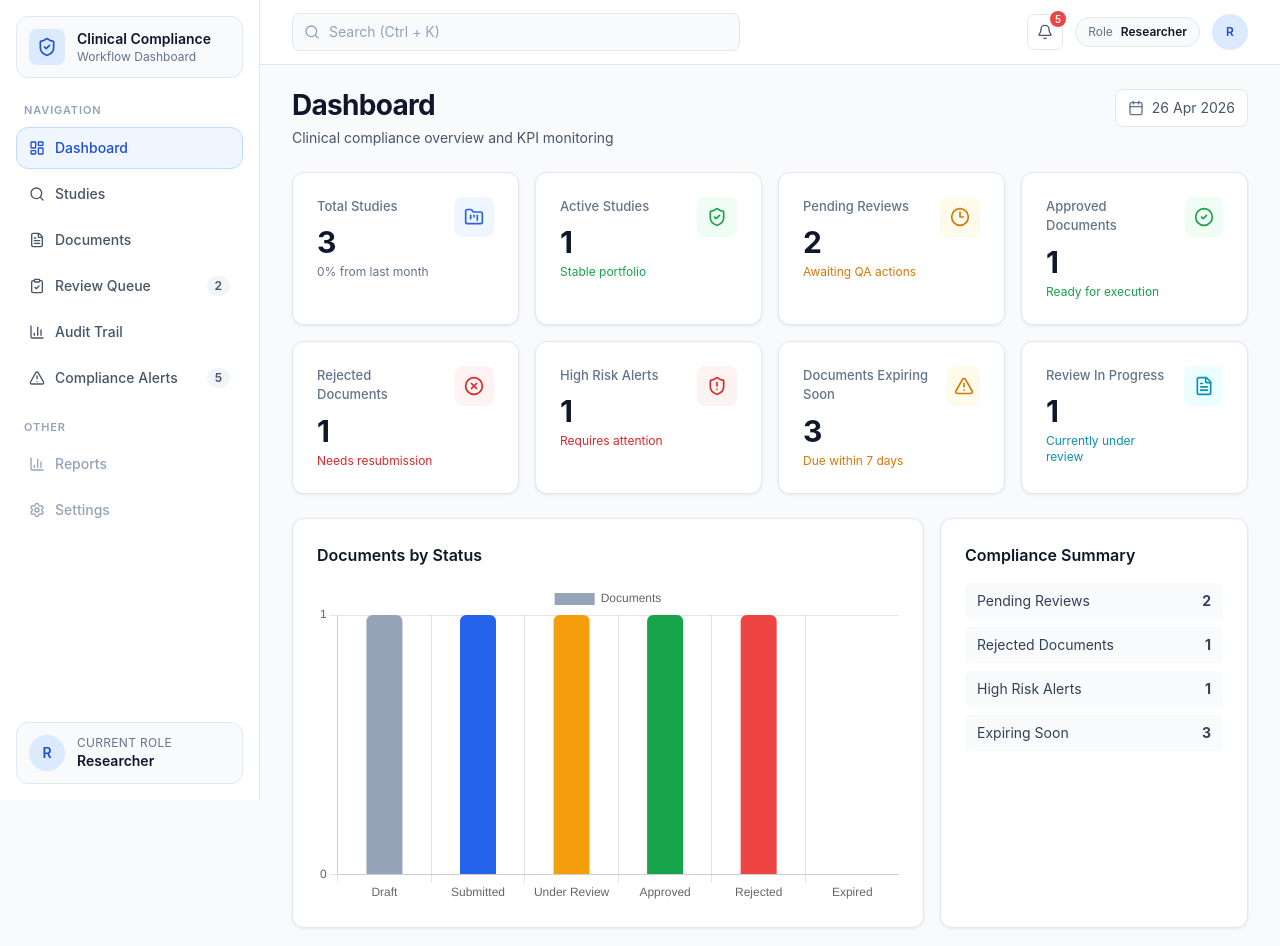
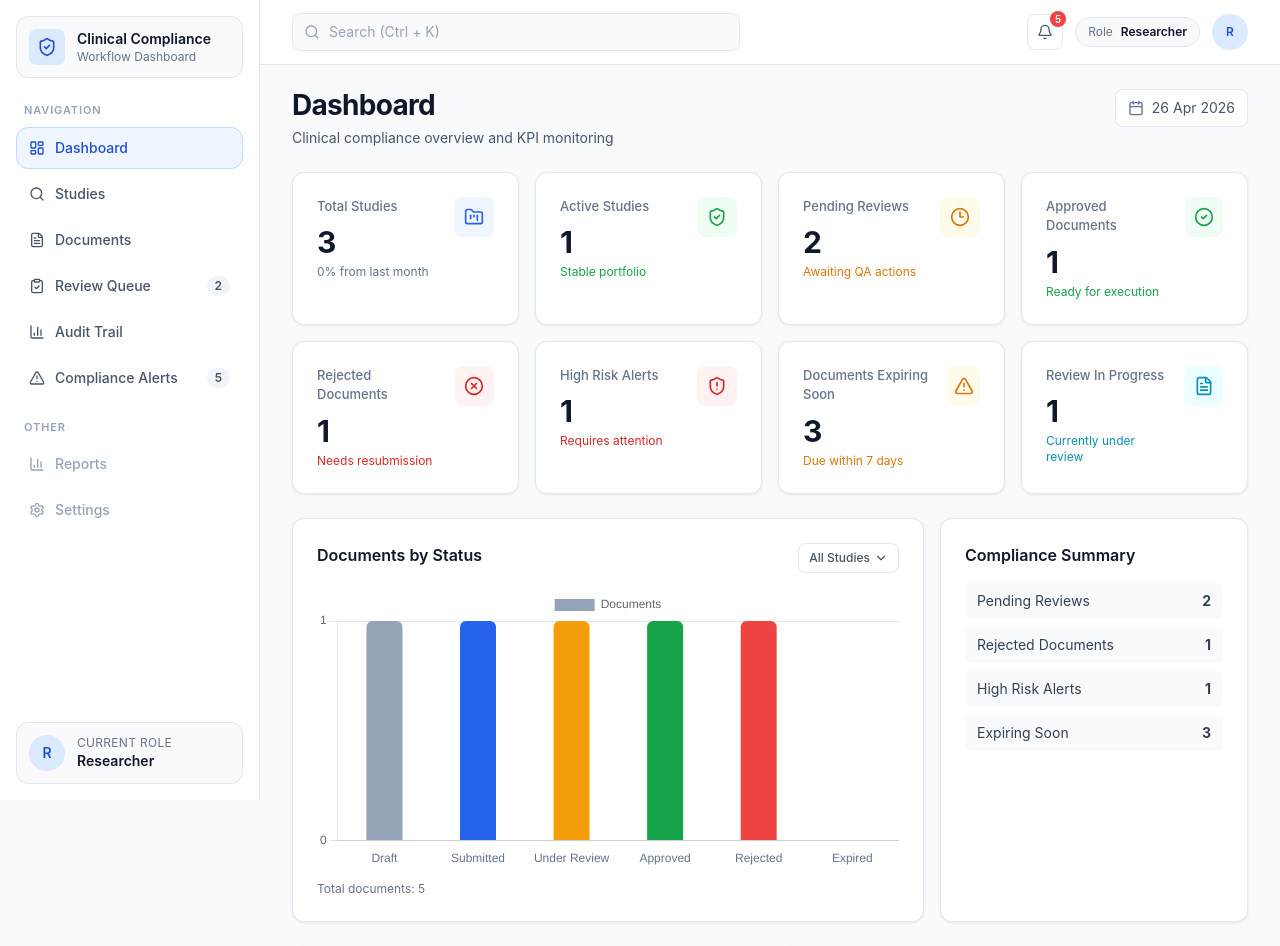
Before and after one commit to akhilchandran1/clinical-compliance-workflow-dashboard, a Vue app: page /dashboard in a window 1280 px wide. Shown: the top 946 px of the page. Built offline with nearby package versions, Linux system fonts and the light colour scheme.

Commit message:
Fix chart sizing and improve dashboard charts

```diff
--- a/src/components/dashboard/ChartCard.vue
+++ b/src/components/dashboard/ChartCard.vue
@@ -2,11 +2,18 @@
   <AppCard>
     <div class="mb-4 flex items-start justify-between gap-3">
       <h3 class="text-base font-semibold text-slate-900">{{ title }}</h3>
+      <button v-if="filterLabel" type="button" class="inline-flex items-center gap-1 rounded-lg border border-slate-200 bg-white px-2.5 py-1.5 text-xs font-medium text-slate-600" aria-label="Chart filter">
+        {{ filterLabel }}
+        <ChevronDown class="h-3.5 w-3.5" />
+      </button>
     </div>
+
     <div v-if="!hasData" class="rounded-lg border border-dashed border-slate-300 bg-slate-50 p-5 text-sm text-slate-600">No chart data available.</div>
-    <div v-else class="relative h-[260px] w-full md:h-[300px] lg:h-[320px]">
+    <div v-else class="relative h-[240px] w-full md:h-[280px]">
       <component :is="chartType" :data="data" :options="chartOptions" class="h-full w-full" />
     </div>
+
+    <p v-if="footerText" class="mt-3 text-xs text-slate-500">{{ footerText }}</p>
   </AppCard>
 </template>
 
@@ -25,6 +32,7 @@ import {
   PointElement,
   Tooltip,
 } from 'chart.js'
+import { ChevronDown } from 'lucide-vue-next'
 import AppCard from '../common/AppCard.vue'
 
 ChartJS.register(ArcElement, BarElement, CategoryScale, Filler, Legend, LinearScale, LineElement, PointElement, Tooltip)
@@ -34,6 +42,8 @@ const props = defineProps({
   type: { type: String, default: 'bar' },
   data: { type: Object, default: () => ({ labels: [], datasets: [] }) },
   options: { type: Object, default: () => ({}) },
+  filterLabel: { type: String, default: '' },
+  footerText: { type: String, default: '' },
 })
 
 const chartType = computed(() => {
@@ -42,8 +52,12 @@ const chartType = computed(() => {
   return Bar
 })
 
-const chartOptions = computed(() => ({
-  ...props.options,
+const isCircularChart = computed(() => props.type === 'doughnut')
+
+const chartOptions = computed(() => {
+  const { plugins = {}, scales = {}, ...restOptions } = props.options || {}
+
+  const baseOptions = {
     responsive: true,
     maintainAspectRatio: false,
     resizeDelay: 150,
@@ -51,37 +65,68 @@ const chartOptions = computed(() => ({
       legend: {
         position: 'top',
         labels: {
-        boxWidth: 12,
-        boxHeight: 12,
+          boxWidth: 10,
+          boxHeight: 10,
           usePointStyle: true,
           pointStyle: 'circle',
+          color: '#475569',
+          font: {
+            size: 12,
+          },
         },
       },
       tooltip: {
         mode: 'index',
         intersect: false,
       },
-    ...(props.options?.plugins || {}),
+      ...plugins,
     },
+  }
+
+  if (isCircularChart.value) {
+    return {
+      ...baseOptions,
+      ...restOptions,
+    }
+  }
+
+  return {
+    ...baseOptions,
     scales: {
       x: {
         ticks: {
           maxRotation: 0,
           minRotation: 0,
           autoSkip: true,
+          color: '#64748b',
+          font: {
+            size: 12,
           },
-      ...(props.options?.scales?.x || {}),
+        },
+        grid: {
+          display: false,
+        },
+        ...(scales.x || {}),
       },
       y: {
         beginAtZero: true,
         ticks: {
           precision: 0,
+          color: '#64748b',
+          font: {
+            size: 12,
           },
-      ...(props.options?.scales?.y || {}),
         },
-    ...(props.options?.scales || {}),
+        grid: {
+          color: '#e2e8f0',
         },
-}))
+        ...(scales.y || {}),
+      },
+      ...scales,
+    },
+    ...restOptions,
+  }
+})
 
 const hasData = computed(() => (props.data?.datasets || []).some((set) => (set.data || []).some((value) => Number(value) > 0)))
 </script>
```
Lines whose indentation alone changed are shown as unchanged.
